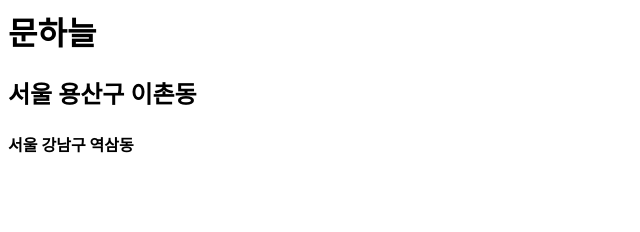
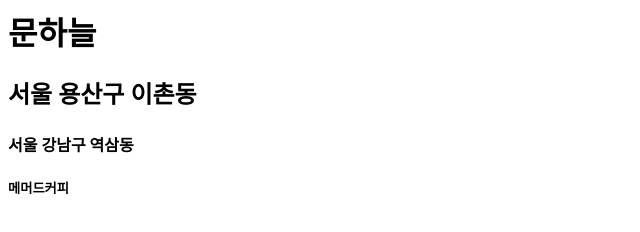
Before and after one commit to imthekingsky/my-project3, a plain HTML site: page index.html in a window 1280 px wide. Shown: the full height of the page, 0-640 px from the left. Drawn offline with Linux system fonts and the light colour scheme.

Commit message:
add h5 element 메머드커피

```diff
--- a/index.html
+++ b/index.html
@@ -9,5 +9,6 @@
     <h1>문하늘</h1>
     <h2>서울 용산구 이촌동</h2>
     <h4>서울 강남구 역삼동</h4>
+    <h5>메머드커피</h5>
   </body>
 </html>
```
